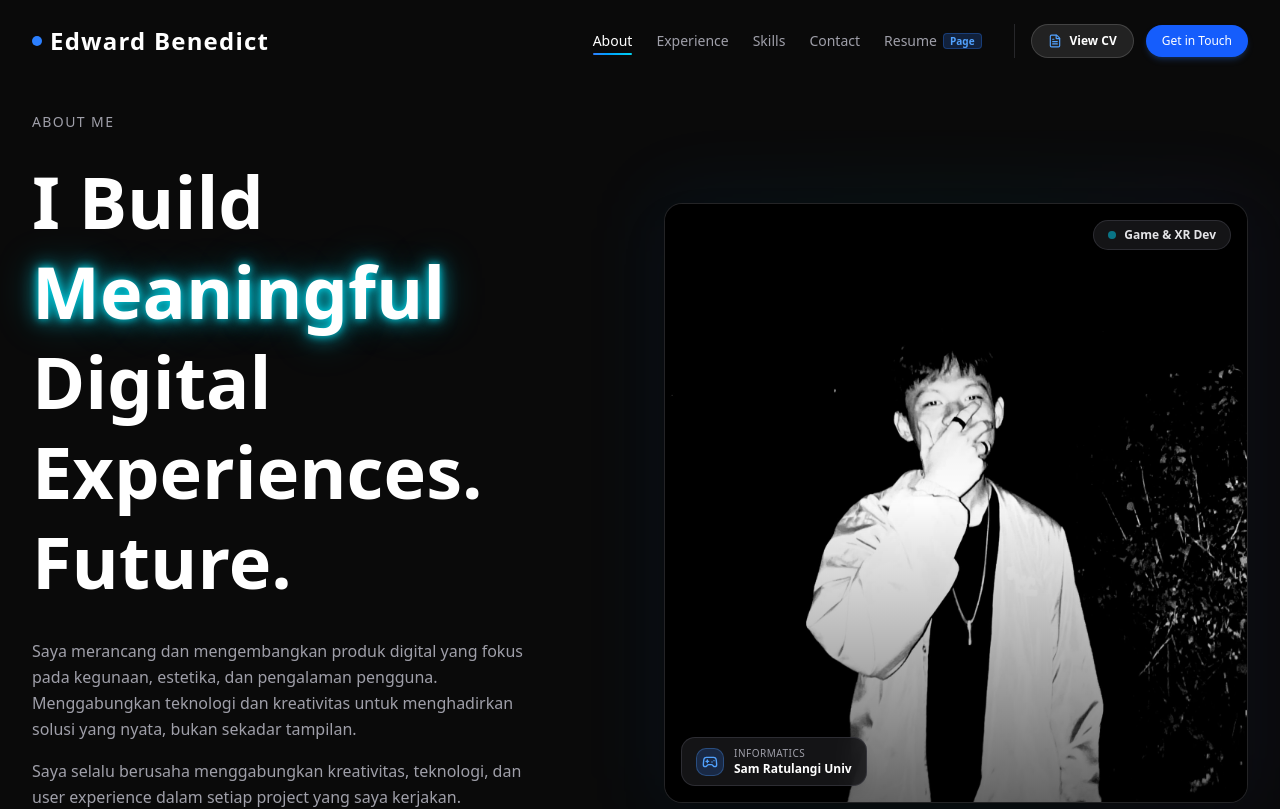
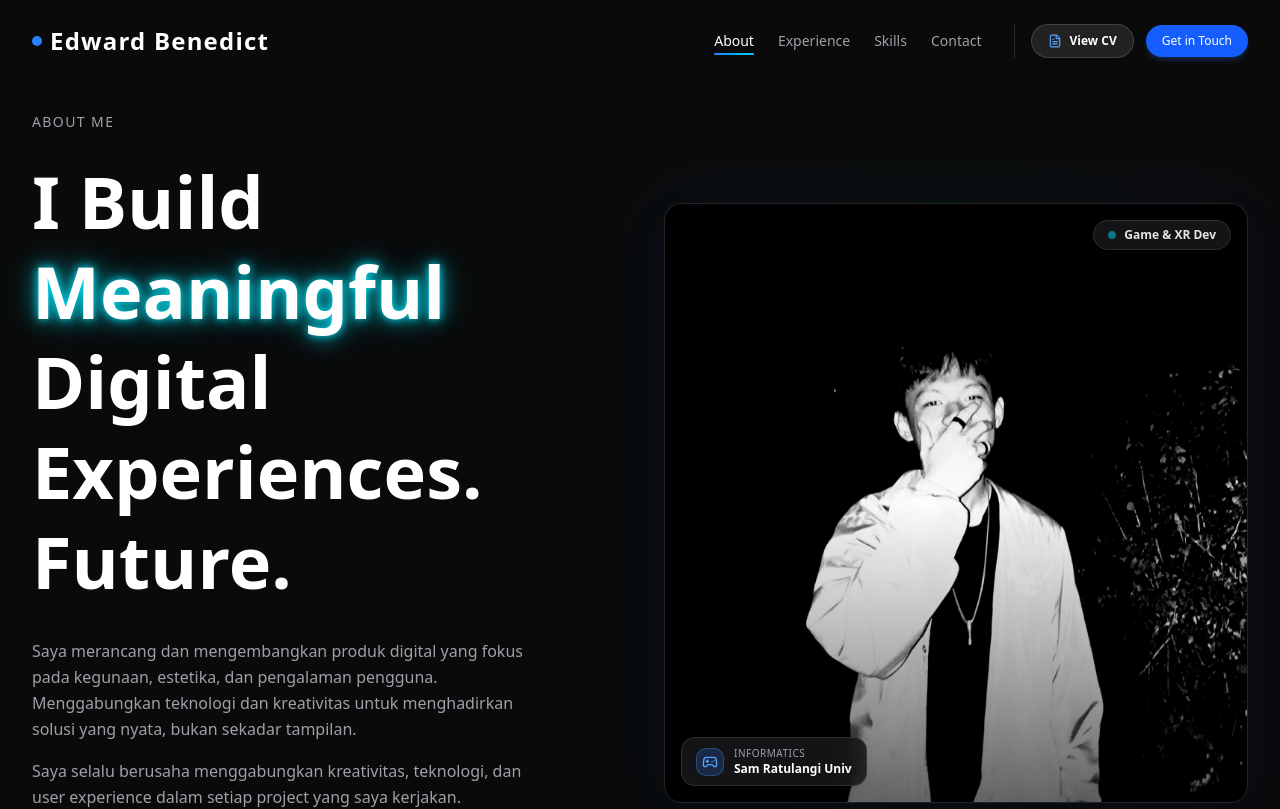
Before and after one commit to edwardsajaaa/PRTO, a Next.js app: page / in a window 1280 px wide. Shown: the top 809 px of the page. Built offline with nearby package versions, Linux system fonts and the light colour scheme.

Commit message:
refactor(navbar): remove redundant Resume link and keep clean View CV button

```diff
--- a/src/components/navigation/Navbar.tsx
+++ b/src/components/navigation/Navbar.tsx
@@ -10,7 +10,6 @@ const navLinks = [
   { name: 'Experience', href: '#experience' },
   { name: 'Skills', href: '#skills' },
   { name: 'Contact', href: '#contact' },
-  { name: 'Resume', href: '/resume', isRoute: true },
 ];
 
 export function Navbar() {
@@ -43,12 +42,7 @@ export function Navbar() {
     return () => window.removeEventListener('scroll', handleScroll);
   }, []);
 
-  const handleScrollTo = (e: React.MouseEvent<HTMLAnchorElement>, href: string, isRoute?: boolean) => {
-    if (isRoute) {
-      setIsOpen(false);
-      return;
-    }
-
+  const handleScrollTo = (e: React.MouseEvent<HTMLAnchorElement>, href: string) => {
     e.preventDefault();
     setIsOpen(false);
 
@@ -95,30 +89,16 @@ export function Navbar() {
           </a>
         </motion.div>
 
-        {/* Desktop Navigation Links & View CV */}
+        {/* Desktop Navigation Links & Action Buttons */}
         <div className="hidden md:flex items-center gap-8">
           <nav className="flex items-center gap-6">
             {navLinks.map((link) => {
-              const isActive = !link.isRoute && activeSection === link.href.replace('#', '');
-              if (link.isRoute) {
-                return (
-                  <Link
-                    key={link.name}
-                    href={link.href}
-                    className="text-sm font-medium text-zinc-400 hover:text-blue-400 transition-colors py-1 flex items-center gap-1.5"
-                  >
-                    <span>{link.name}</span>
-                    <span className="text-[10px] px-1.5 py-0.2 rounded bg-blue-500/20 text-blue-400 font-semibold border border-blue-500/30">
-                      Page
-                    </span>
-                  </Link>
-                );
-              }
+              const isActive = activeSection === link.href.replace('#', '');
               return (
                 <a
                   key={link.name}
                   href={link.href}
-                  onClick={(e) => handleScrollTo(e, link.href, link.isRoute)}
+                  onClick={(e) => handleScrollTo(e, link.href)}
                   className={`text-sm font-medium transition-all relative py-1 ${
                     isActive
                       ? 'text-white'
@@ -139,7 +119,7 @@ export function Navbar() {
           </nav>
 
           <div className="flex items-center gap-3 pl-4 border-l border-zinc-800">
-            {/* View / Download CV Button */}
+            {/* View CV Button (CTA) */}
             <Link
               href="/resume"
               className="inline-flex items-center gap-2 px-4 py-2 rounded-full text-xs font-semibold bg-white/10 hover:bg-blue-600/20 text-white border border-white/15 hover:border-blue-400/50 hover:text-blue-400 transition-all hover:shadow-[0_0_16px_rgba(59,130,246,0.25)] active:scale-95"
@@ -185,30 +165,12 @@ export function Navbar() {
           >
             <div className="flex flex-col gap-2">
               {navLinks.map((link) => {
-                if (link.isRoute) {
-                  return (
-                    <Link
-                      key={link.name}
-                      href={link.href}
-                      onClick={() => setIsOpen(false)}
-                      className="flex items-center justify-between py-2.5 px-4 rounded-xl text-sm font-medium text-zinc-300 hover:bg-white/5 hover:text-white transition-all"
-                    >
-                      <span className="flex items-center gap-2">
-                        <FileText className="w-4 h-4 text-blue-400" />
-                        {link.name} (CV)
-                      </span>
-                      <span className="text-[10px] px-2 py-0.5 rounded-full bg-blue-500/20 text-blue-400 border border-blue-500/30">
-                        New Page
-                      </span>
-                    </Link>
-                  );
-                }
                 const isActive = activeSection === link.href.replace('#', '');
                 return (
                   <a
                     key={link.name}
                     href={link.href}
-                    onClick={(e) => handleScrollTo(e, link.href, link.isRoute)}
+                    onClick={(e) => handleScrollTo(e, link.href)}
                     className={`flex items-center justify-between py-2.5 px-4 rounded-xl text-sm font-medium transition-all ${
                       isActive
                         ? 'bg-blue-500/10 text-blue-400 border border-blue-500/20 font-semibold'
```
